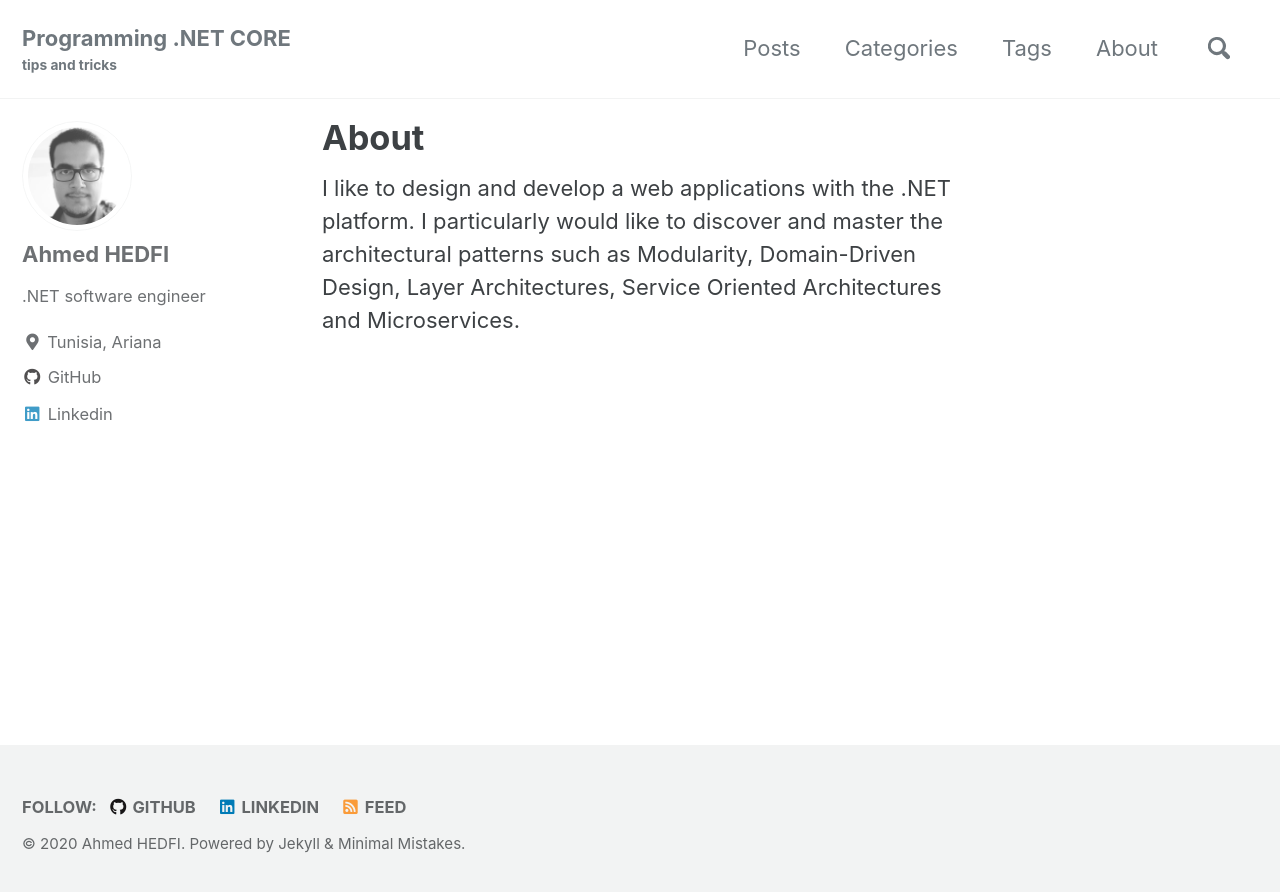
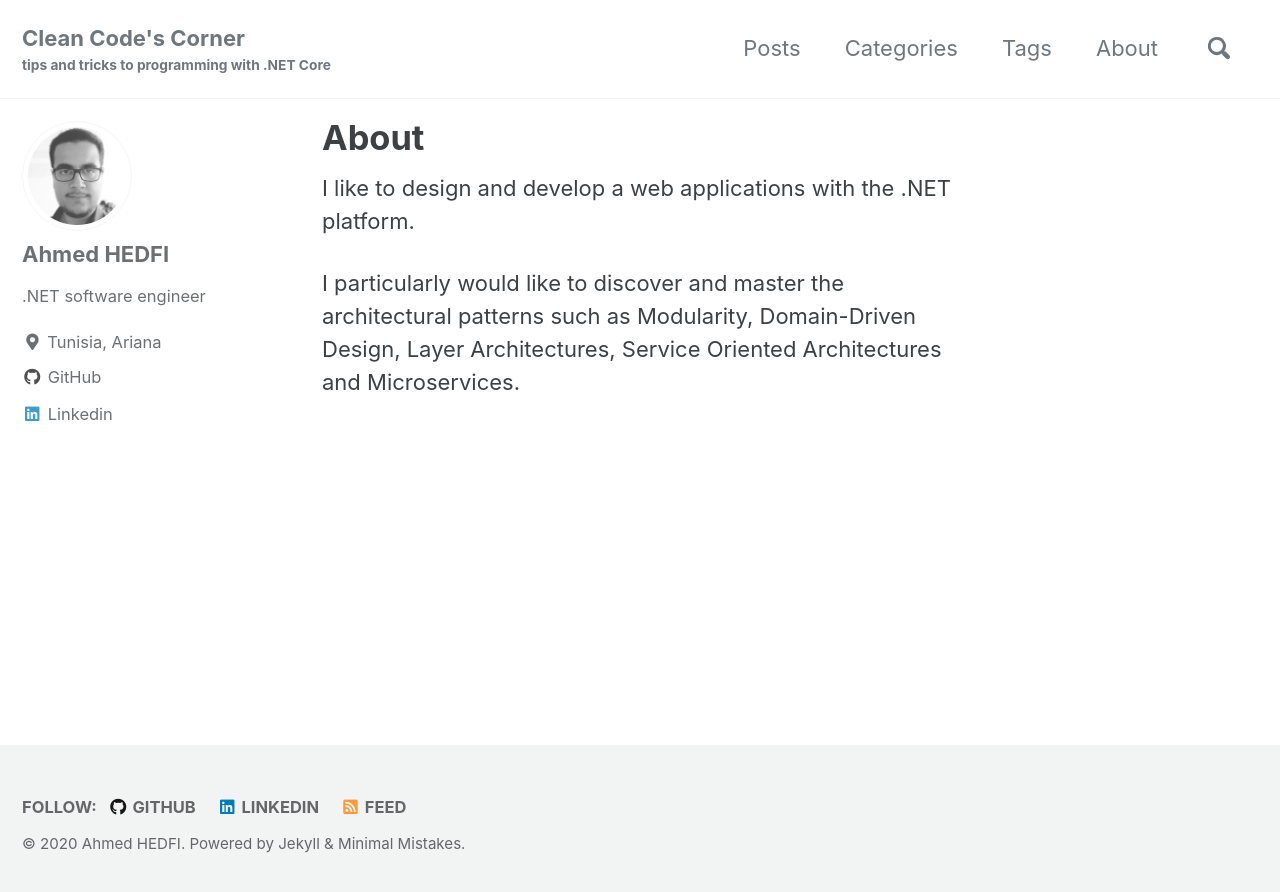
Before and after one commit to ahedfi/ahedfi.github.io, a Jekyll site: the page built from _pages/about.md, in a window 1280 px wide. Shown: the top 892 px of the page. Built offline with Jekyll 4.4.1, drawn with Linux system fonts in a browser that asks for light colours; cached includes are drawn as plain includes.

Commit message:
update blog title

```diff
--- a/_config.yml
+++ b/_config.yml
@@ -16,9 +16,9 @@ minimal_mistakes_skin    : "default" # "air", "aqua", "contrast", "dark", "dirt"
 
 # Site Settings
 locale                   : "en-US"
-title                    : "Programming .NET CORE"
+title                    : "Clean Code's Corner"
 title_separator          : "-"
-subtitle                 : "tips and tricks"
+subtitle                 : "tips and tricks to programming with .NET Core"
 name                     : "Ahmed HEDFI"
 description              : "This blog aims to give tips and tricks for .net developers"
 url                      : # the base hostname & protocol for your site e.g. "https://mmistakes.github.io"
--- a/_pages/about.md
+++ b/_pages/about.md
@@ -4,4 +4,6 @@ title: "About"
 ---
 
 I like to design and develop a web applications with the .NET platform.
+
+
 I particularly would like to discover and master the architectural patterns such as Modularity, Domain-Driven Design, Layer Architectures, Service Oriented Architectures and Microservices.
```
